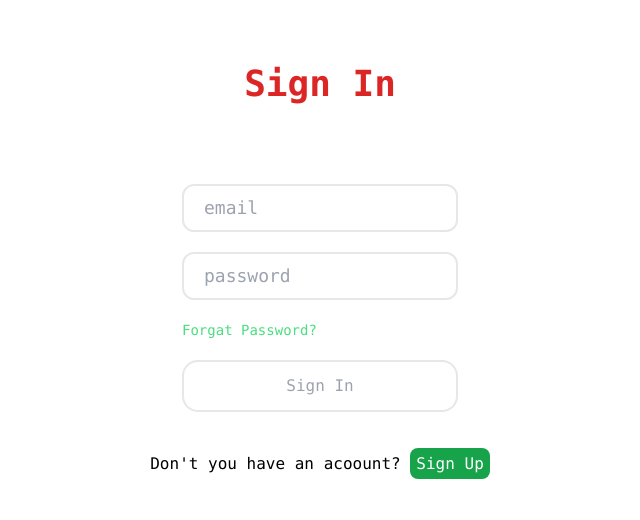
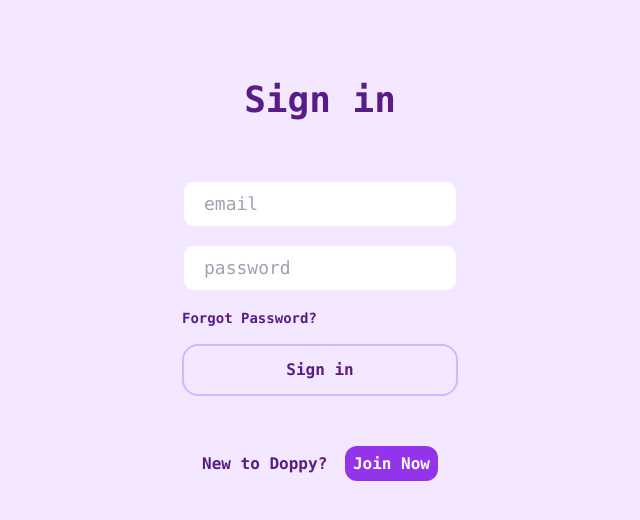
Before and after one commit to Sefaciftci/React-Firebase, a React (Vite) app in the folder vite-project/: page /signIn in a window 1280 px wide. Shown: the top 520 px of the page, without its empty margins (320-960 px from the left). Built offline with nearby package versions, Linux system fonts and the light colour scheme; no server answers.

Commit message:
css for sign in page

```diff
--- a/vite-project/src/pages/Home.jsx
+++ b/vite-project/src/pages/Home.jsx
@@ -30,25 +30,25 @@ const Home = () => {
               DOPPY
             </h3>
             <ul className="flex gap-8 md:gap-20 text-lg md:text-xl text-purple-950 font-medium">
-              <li className="hover:border-purple-500 hover:text-purple-500  transition-all duration-500 cursor-pointer">
+              <li className="hover:border-purple-500 hover:text-purple-600  transition-all duration-500 cursor-pointer">
                 Home
               </li>
-              <li className="border-purple-500 hover:text-purple-500 transition-all duration-300 cursor-pointer">
+              <li className="border-purple-500 hover:text-purple-600 transition-all duration-300 cursor-pointer">
                 About
               </li>
-              <li className="border-purple-500 hover:text-purple-500 transition-all duration-300 cursor-pointer">
+              <li className="border-purple-500 hover:text-purple-600 transition-all duration-300 cursor-pointer">
                 Quiz
               </li>
             </ul>
 
             <div className="flex gap-2 md:gap-3">
               <button
-                className="text-xl md:text-xl font-bold text-purple-900 cursor-pointer   hover:text-purple-500  transition-all duration-500 "
+                className="text-xl md:text-xl font-bold text-purple-900 cursor-pointer   hover:text-purple-600  transition-all duration-500 "
               >
                 <span><FaUser /></span>
               </button>
               <button
-                className=" py-1 md:py-1.5 px-5 md:px-8 text-xl font-semibold border-2 text-purple-900 cursor-pointer border-purple-900 rounded-2xl hover:bg-purple-900 hover:text-white hover:border-white transition-all duration-500 "
+                className=" py-1 md:py-1.5 px-5 md:px-8 text-xl font-semibold border-2 text-purple-900 cursor-pointer border-purple-900 rounded-2xl hover:bg-purple-600 hover:text-white hover:border-white transition-all duration-500 "
                 onClick={handleSignOut}
               >
                 Sign Out
@@ -70,7 +70,7 @@ const Home = () => {
                 having to meet.
               </p>
 
-              <a className="text-center py-2 md:py-3 md:px-10 w-56 text-xl font-semibold border-2 rounded-2xl text-purple-900 cursor-pointer border-purple-900  hover:bg-purple-900 hover:text-white hover:border-white transition-all duration-500 ">
+              <a className="text-center py-2 md:py-3 md:px-10 w-56 text-xl font-semibold border-2 rounded-2xl text-purple-900 cursor-pointer border-purple-900  hover:bg-purple-600 hover:text-white hover:border-white transition-all duration-500 ">
                 get started
               </a>
             </div>
--- a/vite-project/src/pages/SignIn.jsx
+++ b/vite-project/src/pages/SignIn.jsx
@@ -23,30 +23,38 @@ const SignIn = () => {
 
 
   return (
-    <div className='flex items-center flex-col mt-16 font-mono '>
-        <h1 className='text-4xl mb-10 text-red-600 font-semibold'>Sign In</h1>
-        <form onSubmit={handleSubmit} className='flex flex-col gap-5 mt-10'>
+    <div className='min-h-screen bg-purple-100 '>
+
+      <div className='flex items-center flex-col font-mono pt-20 '>
+        <h1 className=' text-4xl mb-5 text-purple-900 font-semibold'>Sign in</h1>
+
+        <div>
+          <form onSubmit={handleSubmit} className='flex flex-col gap-4 mt-10'>
           <input
-          className='py-2 px-5 border-gray border-2 rounded-xl text-lg'
+          className='py-2 px-5 border-gray border-2 border-purple-100 rounded-xl text-lg focus:outline-none'
           type='email'
           placeholder='email'
           value={email}
           onChange={(e)=> setEmail(e.currentTarget.value)}
           />
           <input
-          className='py-2 px-5 border-gray border-2 rounded-xl text-lg'
+          className='py-2 px-5 border-gray border-2 border-purple-100 rounded-xl text-lg focus:outline-none'
           type='password'
           placeholder='password'
           value={password}
           onChange={(e)=> setPassword(e.currentTarget.value)}
           />
-          <Link className='text-sm text-green-400' to='/forgatPassword'>Forgat Password?</Link>
+          <Link className='text-sm font-semibold text-purple-900' to='/forgatPassword'>Forgot Password?</Link>
           <input
-          className='py-3 px-5 border-2 border-gray rounded-2xl text-gray-400 hover:bg-red-600 hover:text-white transition-all duration-500 cursor-pointer'
+          className='py-3 px-5 border-2 border-purple-300 text-purple-900 font-semibold rounded-2xl hover:bg-purple-600 hover:text-white transition-all duration-500 cursor-pointer'
           type="submit"
-          value='Sign In'/>
-        </form>
-        <Link className='mt-10' to={'/signUp'}>Don't you have an acoount? <span className='bg-green-600 text-white p-1.5 rounded-lg'>Sign Up</span></Link>
+          value='Sign in'/>
+          </form>
+        </div>
+
+        <Link className='mt-14 text-purple-900 font-semibold' to={'/signUp'}>New to Doppy? <span className='bg-purple-600 text-white p-2 rounded-xl ml-2'>Join Now</span></Link>
+
+      </div>
 
     </div>
   )
```
